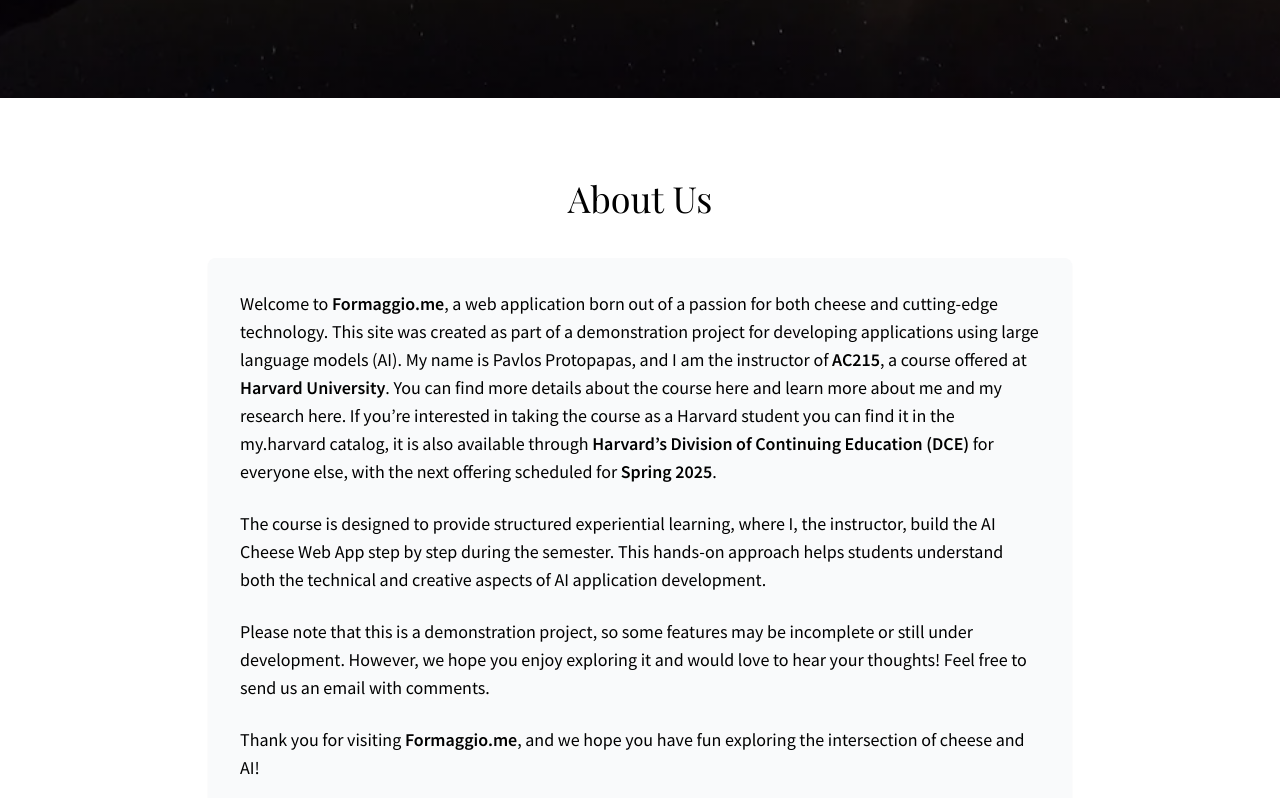
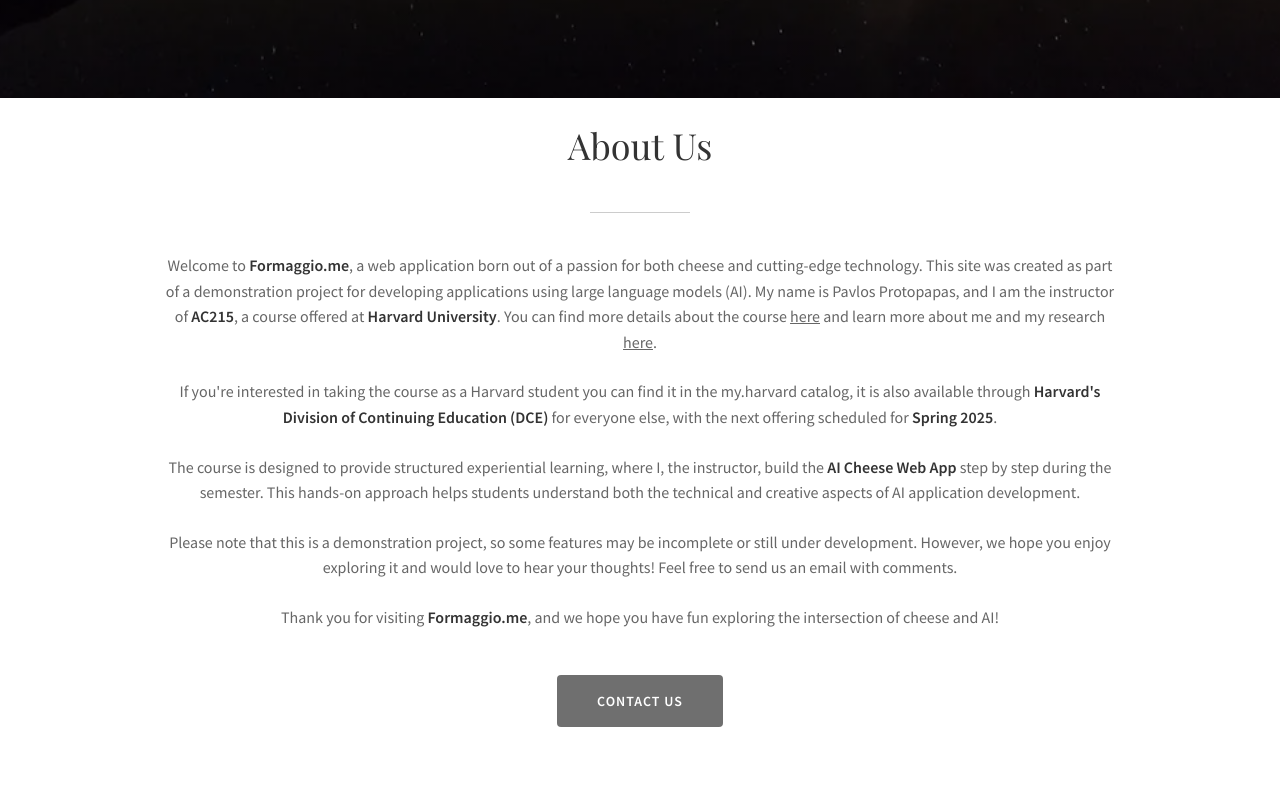
Before and after one commit to dlops-io/cheese-app-v2, a Next.js app in the folder src/frontend-react/: page / in a window 1280 px wide. Shown: the part 702-1500 px from the top of the page. Built offline with nearby package versions, Linux system fonts and the light colour scheme.

Commit message:
Updated about componet styles

```diff
--- a/src/frontend-react/src/components/home/About.jsx
+++ b/src/frontend-react/src/components/home/About.jsx
@@ -1,25 +1,47 @@
+import Link from 'next/link';
+import styles from './About.module.css';
+
 export default function About() {
     return (
-        <section id="about" className="py-20 bg-white">
-            <div className="container mx-auto px-4 max-w-4xl">
-                <h2 className="text-3xl md:text-4xl font-playfair text-center mb-10">
-                    About Us
-                </h2>
-                <div className="bg-gray-50 rounded-lg p-8 shadow-sm">
-                    <p className="mb-6 text-lg">
-                        Welcome to <strong>Formaggio.me</strong>, a web application born out of a passion for both cheese and cutting-edge technology. This site was created as part of a demonstration project for developing applications using large language models (AI). My name is Pavlos Protopapas, and I am the instructor of  <strong>AC215</strong>, a course offered at <strong>Harvard University</strong>. You can find more details about the course here and learn more about me and my research here. If you’re interested in taking the course as a Harvard student you can find it in the my.harvard catalog, it is also available through <strong>Harvard’s Division of Continuing Education (DCE)</strong> for everyone else, with the next offering scheduled for <strong>Spring 2025</strong>.
-                    </p>
-                    <p className="mb-6 text-lg">
-                        The course is designed to provide structured experiential learning, where I, the instructor, build the AI Cheese Web App step by step during the semester. This hands-on approach helps students understand both the technical and creative aspects of AI application development.
-                    </p>
-                    <p className="mb-6 text-lg">
-                        Please note that this is a demonstration project, so some features may be incomplete or still under development. However, we hope you enjoy exploring it and would love to hear your thoughts! Feel free to send us an email with comments.
-                    </p>
-                    <p className="mb-6 text-lg">
-                        Thank you for visiting <strong>Formaggio.me</strong>, and we hope you have fun exploring the intersection of cheese and AI!
-                    </p>
-                </div>
+        <section className={styles.about} id="about">
+            <h1 className={styles.title}>About Us</h1>
+            <div className={styles.underline}></div>
+            <div className={styles.content}>
+                <p>
+                    Welcome to <strong>Formaggio.me</strong>, a web application born out of a passion for both cheese and cutting-edge
+                    technology. This site was created as part of a demonstration project for developing applications using large
+                    language models (AI). My name is Pavlos Protopapas, and I am the instructor of <strong>AC215</strong>, a course offered at
+                    <strong> Harvard University</strong>. You can find more details about the course <Link href="http://harvard-iacs.github.io/2024-AC215/">here</Link> and learn more about me and my
+                    research <Link href="https://www.stellardnn.org/">here</Link>.
+                </p>
+
+                <p>
+                    If you're interested in taking the course as a Harvard student you can find it in the my.harvard
+                    catalog, it is also available through <strong>Harvard's Division of Continuing Education (DCE)</strong> for everyone else,
+                    with the next offering scheduled for <strong>Spring 2025</strong>.
+                </p>
+
+                <p>
+                    The course is designed to provide structured experiential learning, where I, the instructor, build the <strong>AI
+                        Cheese Web App</strong> step by step during the semester. This hands-on approach helps students understand
+                    both the technical and creative aspects of AI application development.
+                </p>
+
+                <p>
+                    Please note that this is a demonstration project, so some features may be incomplete or still under
+                    development. However, we hope you enjoy exploring it and would love to hear your thoughts! Feel free to
+                    send us an email with comments.
+                </p>
+
+                <p>
+                    Thank you for visiting <strong>Formaggio.me</strong>, and we hope you have fun exploring the intersection of cheese and
+                    AI!
+                </p>
+
+                <Link href="mailto:pavlos@seas.harvard.edu?subject=Feedback%20from%20Formaggio.me" className={styles.contactButton}>
+                    CONTACT US
+                </Link>
             </div>
-        </section >
-    )
+        </section>
+    );
 }
--- /dev/null
+++ b/src/frontend-react/src/components/home/About.module.css
@@ -0,0 +1,82 @@
+/* src/app/about/About.module.css */
+.about {
+    padding: 20px 20px;
+    max-width: 1000px;
+    margin: 0 auto;
+}
+
+.title {
+    text-align: center;
+    margin-bottom: 40px;
+    font-family: 'Playfair Display', serif;
+    font-size: 36px;
+    color: #333;
+}
+
+.underline {
+    width: 100px;
+    height: 1px;
+    background-color: #ccc;
+    margin: 0 auto 40px;
+}
+
+
+.content {
+    text-align: center;
+    font-family: 'Source Sans Pro', sans-serif;
+    line-height: 1.6;
+    color: #666;
+}
+
+.content p {
+    margin-bottom: 24px;
+}
+
+.content strong {
+    color: #333;
+    font-weight: 600;
+}
+
+.content a {
+    color: inherit;
+    text-decoration: underline;
+    transition: opacity 0.2s ease;
+}
+
+.content a:hover {
+    opacity: 0.7;
+}
+
+.contactButton {
+    display: inline-block;
+    background-color: #6f6f6f;
+    color: white !important;
+    padding: 15px 40px;
+    border-radius: 4px;
+    text-decoration: none !important;
+    font-weight: 600;
+    font-size: 14px;
+    letter-spacing: 1px;
+    margin-top: 20px;
+    transition: background-color 0.2s ease;
+}
+
+.contactButton:hover {
+    background-color: #555555;
+    opacity: 1 !important;
+}
+
+/* Responsive adjustments */
+@media (max-width: 768px) {
+    .about {
+        padding: 60px 20px;
+    }
+
+    .title {
+        font-size: 28px;
+    }
+
+    .content {
+        font-size: 16px;
+    }
+}
```
